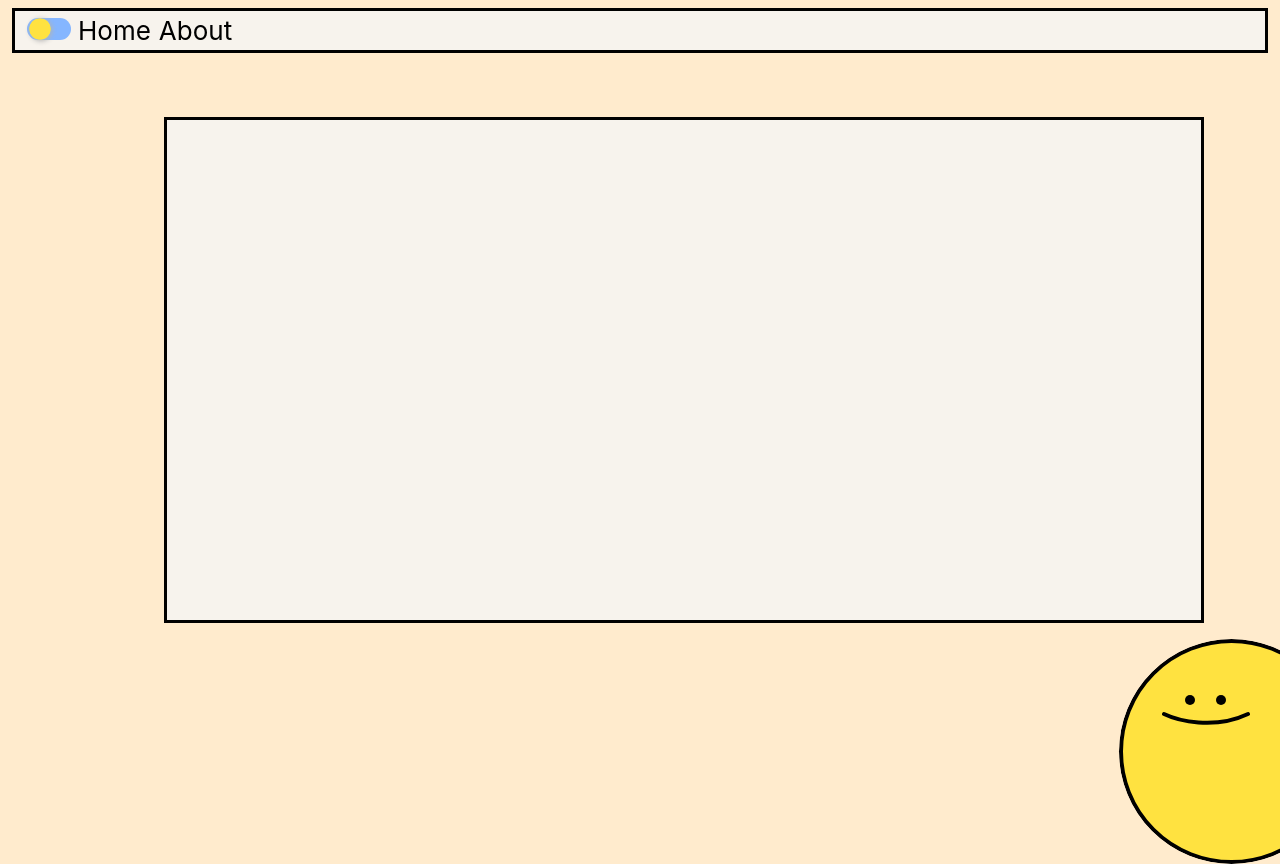
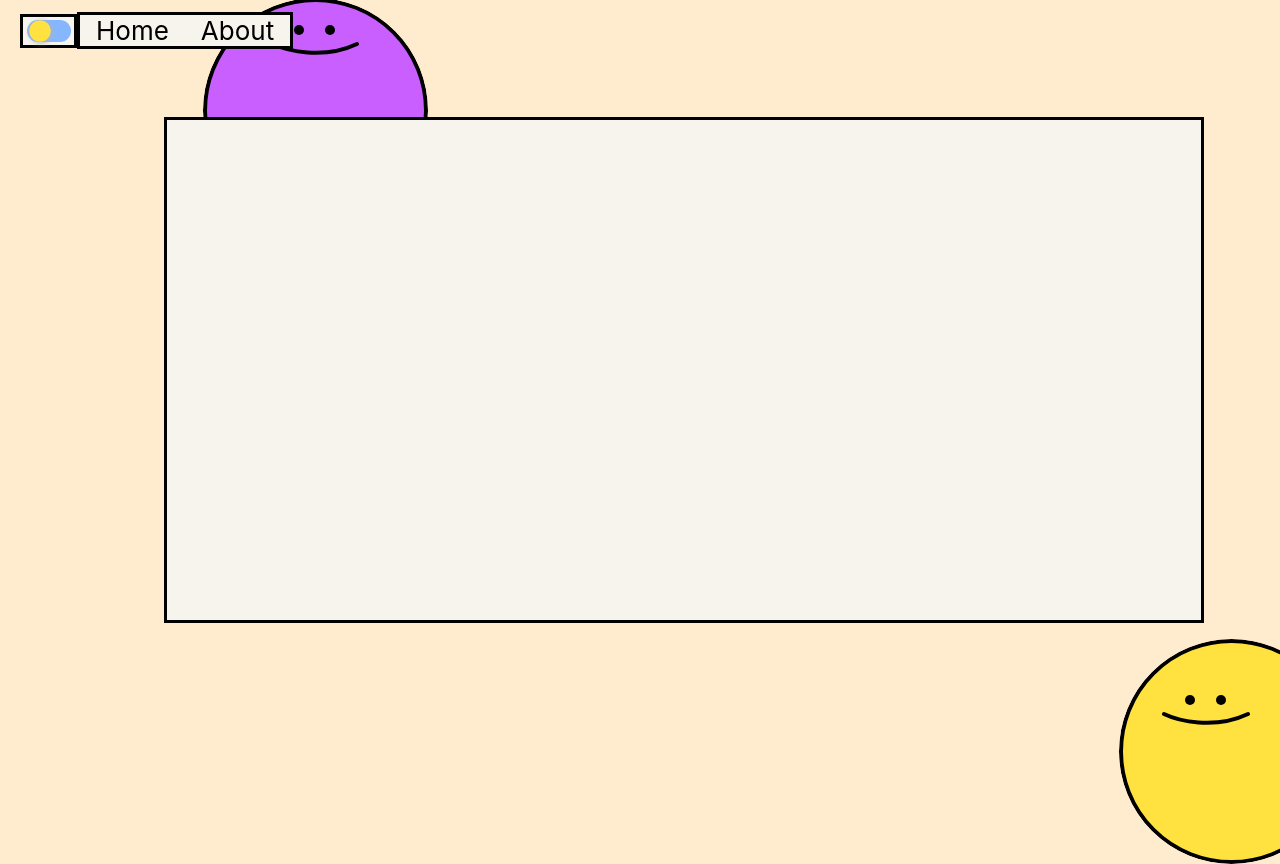
Before and after one commit to Lab-Comunicaciones-Multimedia/react-app, a React (Create React App) app: page / in a window 1280 px wide. Shown: the top 864 px of the page. Built offline with nearby package versions, Linux system fonts and the light colour scheme.

Commit message:
+ Implemented dark mode + Component reestructuring + imported react-responsive for css media queries

```diff
--- a/package.json
+++ b/package.json
@@ -8,6 +8,7 @@
     "@testing-library/user-event": "^12.2.2",
     "react": "^17.0.1",
     "react-dom": "^17.0.1",
+    "react-responsive": "^8.2.0",
     "react-scripts": "4.0.0",
     "web-vitals": "^0.2.4",
     "webrtc-adapter": "^7.7.0"
--- a/src/App.css
+++ b/src/App.css
@@ -1,11 +1,18 @@
+html{
+  --primaryBackgroundColor: rgb(255, 235, 205);
+  --sunmoonBackgroundPicture: url("icons/sunmoon-day.svg");
+}
+html.dark{
+  --primaryBackgroundColor: rgb(33, 33, 91);
+  --sunmoonBackgroundPicture: url("icons/sunmoon-night.svg");
+}
 body{
   font: Degular Demo;
-  background-color: 	/*hsl(220, 13%, 25%)*/rgb(255, 235, 205);
+  background-color: 	var(--primaryBackgroundColor);
 }
 .App {
   text-align: center;
   min-height: 100vh;
-
 }
 
 .App-logo {
@@ -18,34 +25,35 @@ body{
     animation: App-logo-spin infinite 20s linear;
   }
 }
+div#box{
+  border: 3px solid #000;
+  background: 	rgb(247, 243, 237);
+}
 
 .App-header {
-  background: 	rgb(247, 243, 237);
   margin: 8px 12px 8px 12px;
   padding: 4px 8px;
-  border: 3px solid #000;
   display: flex;
-  flex-direction: row-reverse;
+  flex-direction: row;
   align-items: center;
   justify-content: left;
   font-size: calc(10px + 2vmin);
   color: black;
 }
 .header-nav-link{
+  margin: 8px 12px 8px 12px;
   padding: 0px 4px;
 }
 .video-box{
   height: 500px;
-  border: 3px solid #000;
   margin: 64px 76px 20px 164px;
-  background: 	rgb(247, 243, 237);
   display: flex;
 }
 .App-link {
   color: #61dafb;
 }
 #sunmoon.day{
-  background-image: url("icons/sunmoon-day.svg");
+  background-image: var(--sunmoonBackgroundPicture);
 }
 
 @media only screen and (max-width: 600px){
--- a/src/App.js
+++ b/src/App.js
@@ -1,25 +1,23 @@
-import React from 'react';
+import React, { useEffect, useState } from "react";
+import { useMediaQuery } from "react-responsive"; //for reading CSS variables and media queries
 //import logo from './logo.svg';
 import './App.css';
 
-const lightStyle = {
-  backgroundColor: "rgb(255, 235, 205)"
-};
-const darkStyle = {
-  backgroundColor: "midnightblue"
-};
+const DARK_CLASS = "dark";
+
 class Header extends React.Component{
   render(){
     return(
       <header className="App-header">
+        <div id="box">
+          <DarkModeToggle/>
+        </div>
+        <div id="box">
         <nav>
-          <label className="switch">
-              <input type="checkbox" className="switch-darkmode"/>
-              <span className="slider round"></span>
-          </label>
           <a className="header-nav-link">Home</a>
           <a className="header-nav-link" >About</a>
         </nav>
+        </div>
       </header>
     );
   };
@@ -28,20 +26,51 @@ class VideoBox extends React.Component{
 
   render(){
     return (
-      <div className="video-box">
+      <div id="box" className="video-box">
 
       </div>
     );
   };
 }
-function SmileySun (){
+const DarkModeToggle = () => {
+
+  // Read 'prefers-color-scheme' media query (user preference) and apply whenever it changes (setIsDark(prefersDark))
+  const systemPrefersDark = useMediaQuery({
+      query: '(prefers-color-scheme: dark)'
+    },
+    undefined,
+    prefersDark => setIsDark(prefersDark)
+  );
+
+  // Hook for setting dark/light state
+  const [isDark, setIsDark] = useState(systemPrefersDark);
+
+  useEffect(() => {
+    if(isDark){
+      document.documentElement.classList.add(DARK_CLASS)
+    }else{
+      document.documentElement.classList.remove(DARK_CLASS)
+    }
+  },[isDark]);
+
+  return(
+    <label className="switch">
+      <input type="checkbox" className="switch-darkmode" checked={isDark}
+      onChange={event => setIsDark(event.target.checked)}
+      />
+      <span className="slider round"></span>
+    </label>
+  );
+}
+
+const SmileySun = () => {
   return(
     <div id="sunmoon" className="day">
       <div id="sunmoon-face"></div>
     </div>
   );
 }
-function PurpleFriend (){
+const PurpleFriend = () => {
   return(
     <div id="friend">
       <div id="friend-face"></div>
@@ -59,8 +88,10 @@ class App extends React.Component {
     return (
     <div className="App">
       <Header mode={this.state.dark}/>
-      <VideoBox/>
-      <PurpleFriend/>
+      <div style={{position: "relative"}}>
+        <VideoBox/>
+        <PurpleFriend/>
+      </div>
       <SmileySun/>
     </div>
   );
```
Also changed, not shown: 1 other file (tests, documents, lock files or other folders).
